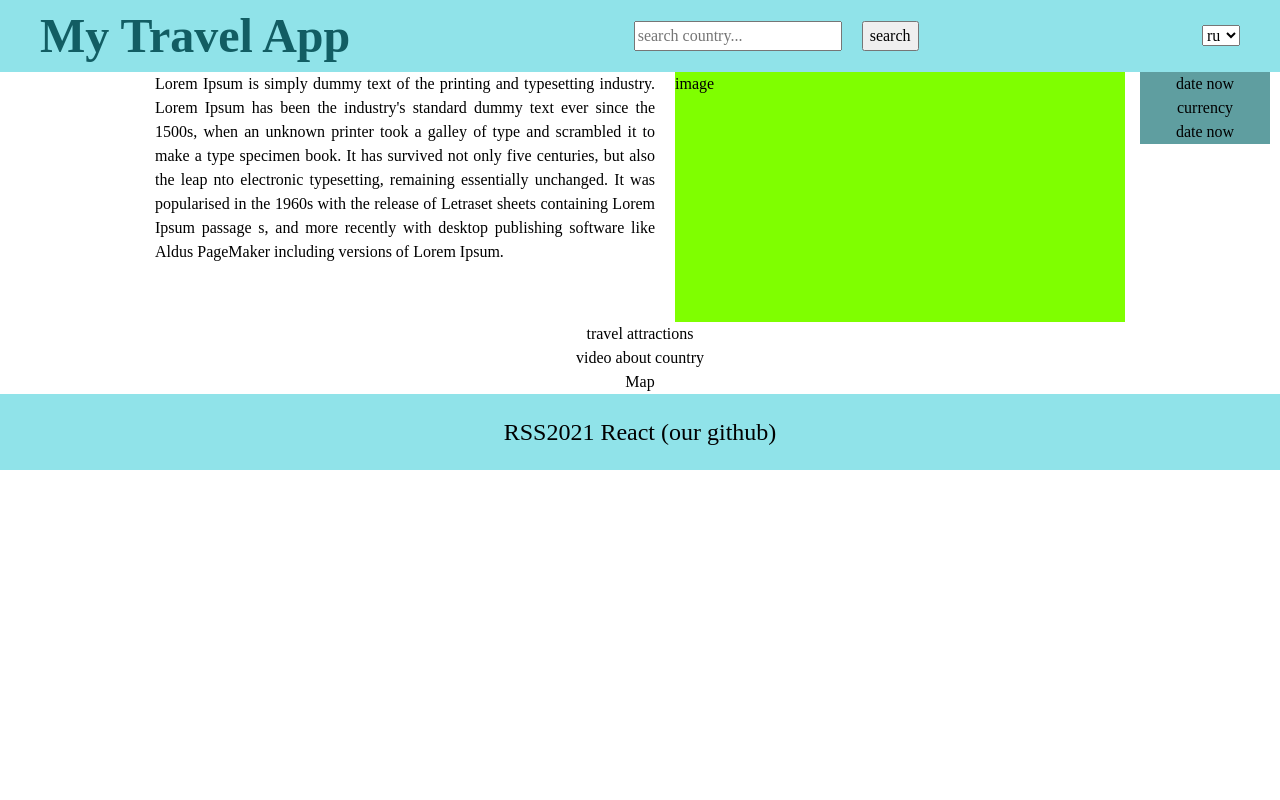
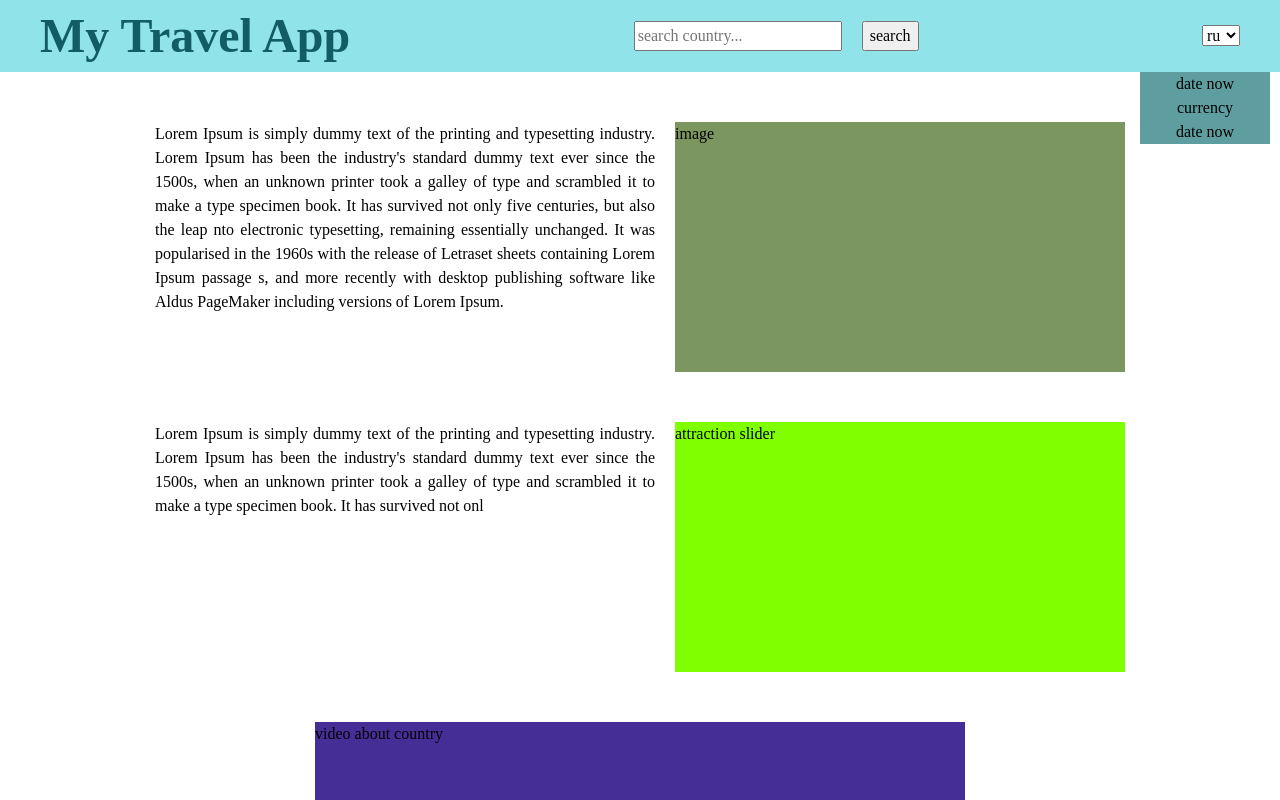
Before and after one commit to spytni1212/travel-app, a React (Create React App) app: page /country/1 in a window 1280 px wide. Shown: the top 800 px of the page. Built offline with nearby package versions, Linux system fonts and the light colour scheme.

Commit message:
feat: add some basic styles

```diff
--- a/src/components/Country/Attractions/Attractions.jsx
+++ b/src/components/Country/Attractions/Attractions.jsx
@@ -3,8 +3,17 @@ import s from './Attractions.module.css';
 
 const Attractions = (props) => {
     return (
-        <div>
-            <div>travel attractions</div>
+        <div className={s.attractionsContainer}>
+            <div className={s.attractionDescription}>
+                Lorem Ipsum is simply dummy text of the printing
+                and typesetting industry. Lorem Ipsum has been the industry's
+                standard dummy text ever since the 1500s, when an unknown
+                printer took a galley of type and scrambled it to make a
+                type specimen book. It has survived not onl
+            </div>
+            <div className={s.attractionSlider}>
+                attraction slider
+            </div>
         </div>
     )
 }
--- a/src/components/Country/Attractions/Attractions.module.css
+++ b/src/components/Country/Attractions/Attractions.module.css
@@ -0,0 +1,15 @@
+.attractionsContainer {
+    display: flex;
+    column-gap: 20px;
+}
+
+.attractionDescription {
+    max-width: 500px;
+    text-align: justify;
+}
+
+.attractionSlider {
+    width: 450px;
+    height: 250px;
+    background-color: chartreuse;
+}
--- a/src/components/Country/CountryDescription/CountryDescription.module.css
+++ b/src/components/Country/CountryDescription/CountryDescription.module.css
@@ -1,4 +1,5 @@
 .countryDescriptionContainer {
+    padding: 50px 0;
     display: flex;
     column-gap: 20px;
 }
@@ -11,5 +12,5 @@
 .imageCountry {
     width: 450px;
     height: 250px;
-    background-color: chartreuse;
+    background-color: rgb(123, 151, 95);
 }
--- a/src/components/Country/Map/Map.jsx
+++ b/src/components/Country/Map/Map.jsx
@@ -3,8 +3,8 @@ import s from './Map.module.css';
 
 const Map = (props) => {
     return (
-        <div>
-            <div>Map</div>
+        <div className={s.mapContainer}>
+            <div className={s.map}>Map</div>
         </div>
     )
 }
--- a/src/components/Country/Map/Map.module.css
+++ b/src/components/Country/Map/Map.module.css
@@ -0,0 +1,9 @@
+.mapContainer {
+    padding: 50px 0;
+}
+
+.map {
+    width: 650px;
+    height: 250px;
+    background-color: rgb(185, 144, 54);
+}
--- a/src/components/Country/Video/Video.jsx
+++ b/src/components/Country/Video/Video.jsx
@@ -3,8 +3,8 @@ import s from './Video.module.css';
 
 const Video = (props) => {
     return (
-        <div>
-            <div>video about country</div>
+        <div className={s.videoContainer}>
+            <div className={s.video}>video about country</div>
         </div>
     )
 }
--- a/src/components/Country/Video/Video.module.css
+++ b/src/components/Country/Video/Video.module.css
@@ -0,0 +1,9 @@
+.videoContainer {
+    padding: 50px 0;
+}
+
+.video {
+    width: 650px;
+    height: 250px;
+    background-color: rgb(69, 46, 150);
+}
```
